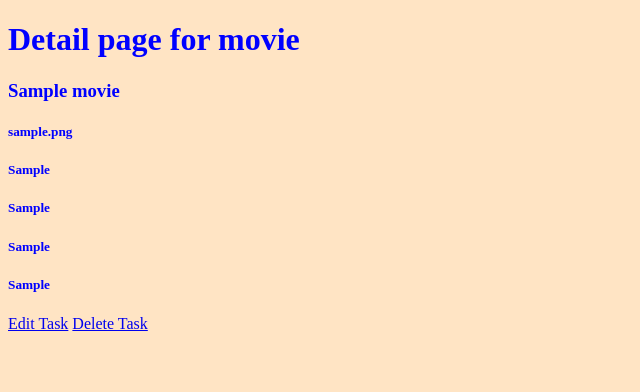
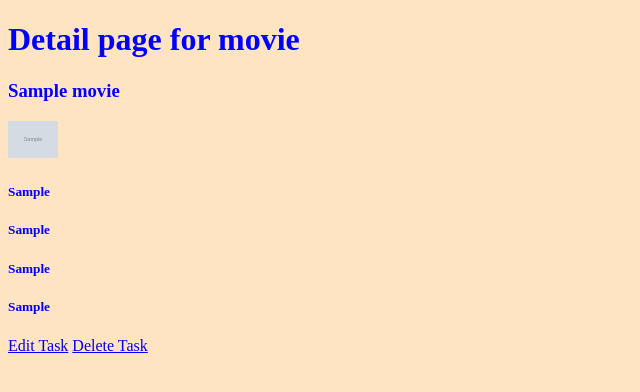
Before and after one commit to nununuam/WishWash, a Django app: page /movies/1 in a window 1280 px wide. Shown: the part 26-418 px from the top of the page, without its empty margins (0-640 px from the left). Run offline with Django 4.2, Linux system fonts and the light colour scheme; tables that the repository leaves empty hold one stand-in row (values such as "Sample post"); grey boxes marked "Sample" are stand-in pictures.

Commit message:
changed image rendering for html

```diff
--- a/main_app/templates/detailBroadway.html
+++ b/main_app/templates/detailBroadway.html
@@ -5,7 +5,7 @@
     <h1>Detail page for broadway</h1>
     <div>
         <h3>{{play.title}}</h3>
-        <h5>{{play.img}}</h5>
+        <img  style = "max-width:50px" src = "{{broadway.img}}"/>
         <h5>{{play.director}}</h5>
         <h5>{{play.cast}}</h5>
         <h5>{{play.book}}</h5>
--- a/main_app/templates/detailMovie.html
+++ b/main_app/templates/detailMovie.html
@@ -6,7 +6,7 @@
     <div>
         <div>
             <h3>{{movie.title}}</h3>
-            <h5>{{movie.img}}</h5>
+            <img  style = "max-width:50px" src = "{{movie.img}}"/>
             <h5>{{movie.cast}}</h5>
             <h5>{{movie.trailer}}</h5>
             <h5>{{movie.book}}</h5>
```
